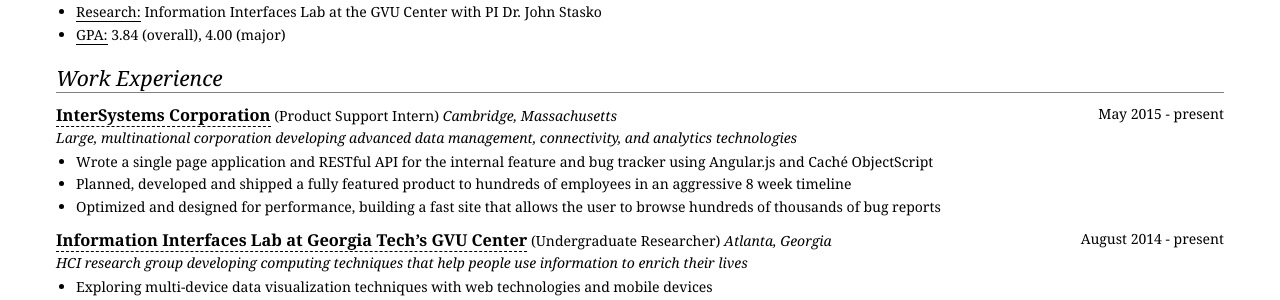
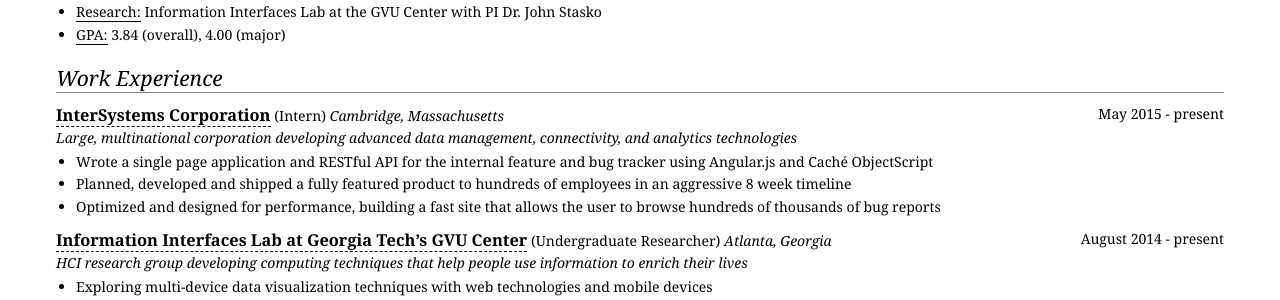
Before and after one commit to bunsenmcdubbs/bunsenmcdubbs.github.io, a Jekyll site: the page resume/index.html, which Jekyll copies as it is, in a window 1280 px wide. Shown: the part 198-498 px from the top of the page. Built offline with Jekyll 4.4.1, drawn with Linux system fonts in a browser that asks for light colours; Markdown is read by kramdown in place of the engine named in the settings.

Commit message:
remove 'product support' from title at intersystems

```diff
--- a/resume/index.html
+++ b/resume/index.html
@@ -55,7 +55,7 @@
 
       <div class="entry">
         <h3><a href="http://www.intersystems.com">InterSystems Corporation</a></h3>
-        <span class="role">Product Support Intern</span>
+        <span class="role">Intern</span>
         <span class='loc'>Cambridge, Massachusetts</span>
         <span class='date'>May 2015 - present</span>
         <p class="des">Large, multinational corporation developing
```
